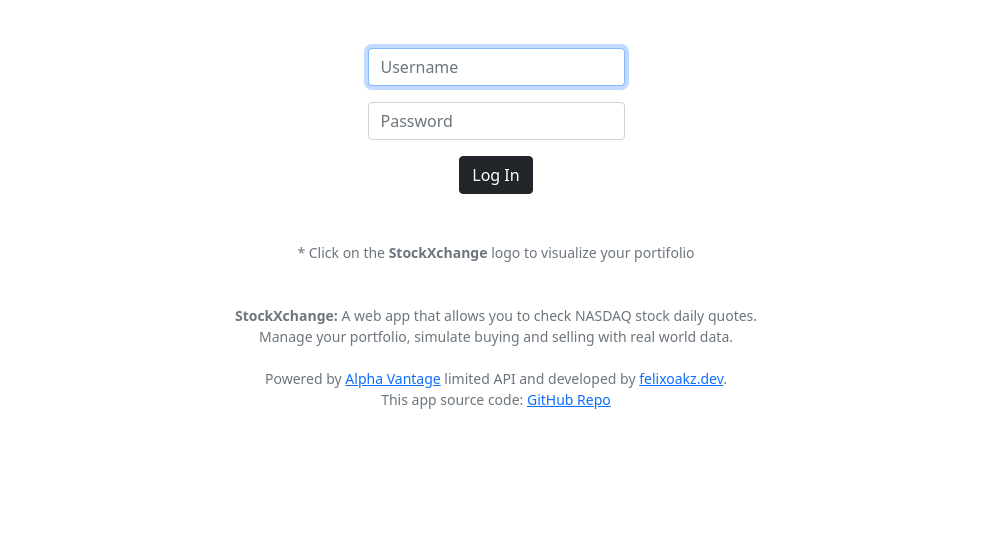
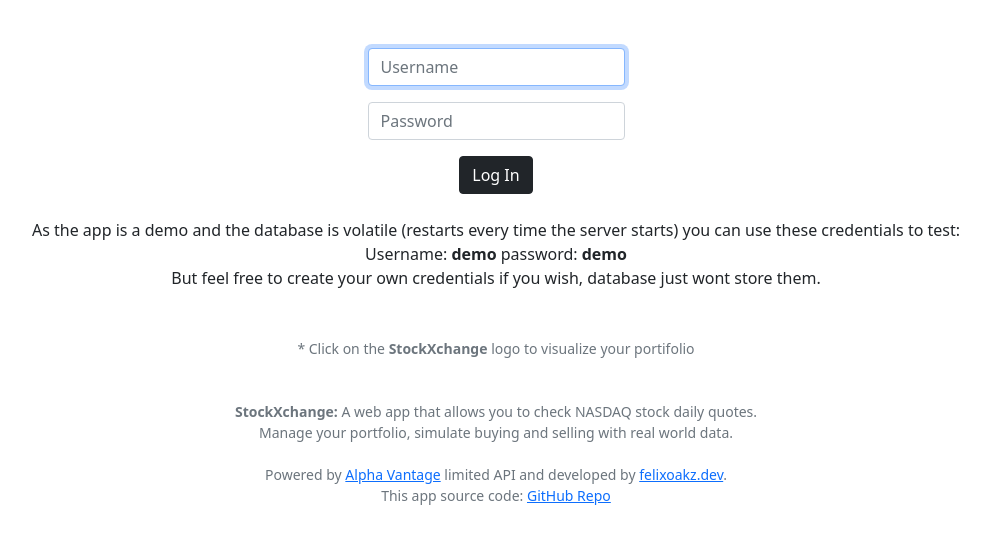
Before and after one commit to felixoakz/stockXchange, a Flask app: page /login in a window 1280 px wide. Shown: the part 76-620 px from the top of the page, without its empty margins (144-1134 px from the left). Run offline with Flask 2, Linux system fonts and the light colour scheme.

Commit message:
editing app

```diff
--- a/app.py
+++ b/app.py
@@ -259,17 +259,12 @@ def register():
     # User reached route via POST (as by submitting a form via POST)
     else:
         username = request.form.get("username")
-        email = request.form.get("email")
         password = request.form.get("password")
         confirmation = request.form.get("confirmation")
 
         # Ensure username was submitted
         if not username:
             return apology("must provide username", "error")
-
-        # validating email with @
-        elif not '@' in email:
-            return apology("aparently not an email", "error")
 
         # Ensure password was submitted
         elif not password:
@@ -290,13 +285,14 @@ def register():
         # register user and password, throw exception if user already exists (SQLite3 IntegrityError exception will be raised)
         try:
             user = execute_query(
-                "INSERT INTO users (username, email, hash) VALUES (?, ?, ?)", (username, email, hash), fetch=False
+                "INSERT INTO users (username, hash) VALUES (?, ?)", (username, hash), fetch=False
             )
         except:
-            return apology("username or email already exists!", "error")
+            return apology("username already exists!", "error")
 
         # save user session, redirect user to index
         session["user_id"] = user
+        flash('Account created! Login with your credentials.')
         return redirect("/")
 
 
@@ -398,15 +394,6 @@ def addcash():
         return redirect("/")
 
 
-@app.route("/users")
-def users():
-    if request.method == "GET":
-
-        users = execute_query("SELECT * FROM users")
-
-    return render_template("users.html", users=users)
-
-
 # live preview flask app edits (will leave this here just in case)
 if __name__ == "__main__":
     app.debug = True
--- a/templates/login.html
+++ b/templates/login.html
@@ -14,5 +14,9 @@ Log In
         <input class="form-control mx-auto w-auto" id="password" name="password" placeholder="Password" type="password">
     </div>
     <button class="btn btn-dark" type="submit">Log In</button><br>
-</form>
+</form><br>
+As the app is a demo and the database is volatile (restarts every time the server starts) you can use these credentials
+to test:<br>
+Username: <b>demo</b> password: <b>demo</b> <br>But feel free to create your own credentials if you wish, database just
+wont store them.
 {% endblock %}
--- a/templates/register.html
+++ b/templates/register.html
@@ -11,10 +11,6 @@ Register
             placeholder="Username" type="text">
     </div>
     <div class="mb-3">
-        <input autocomplete="off" autofocus class="form-control mx-auto w-auto" id="email" name="email"
-            placeholder="E-mail" type="text">
-    </div>
-    <div class="mb-3">
         <input class="form-control mx-auto w-auto" id="password" name="password" placeholder="Password" type="password">
     </div>
     <div class="mb-3">
```
Also changed, not shown: templates/users.html (deleted, +0 -20 lines), finance.db, 2 other files.
